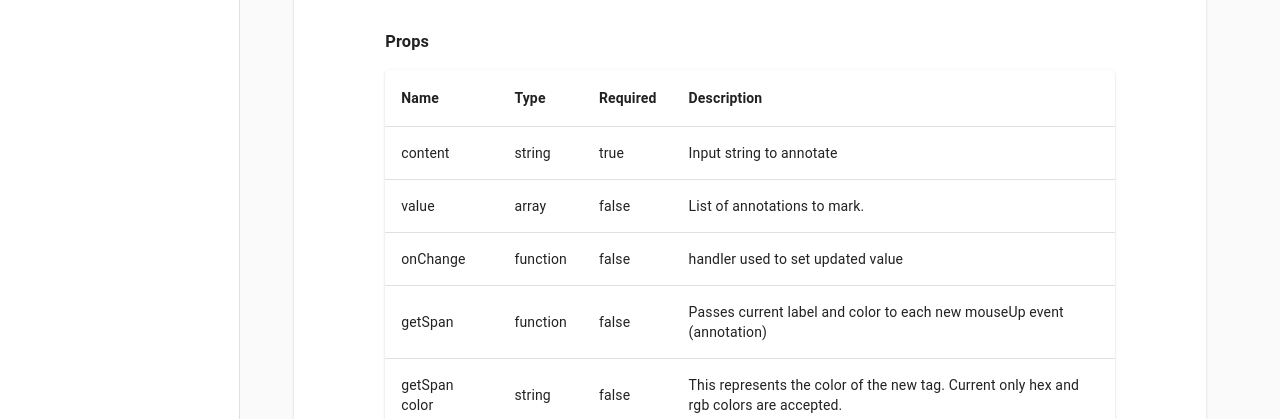
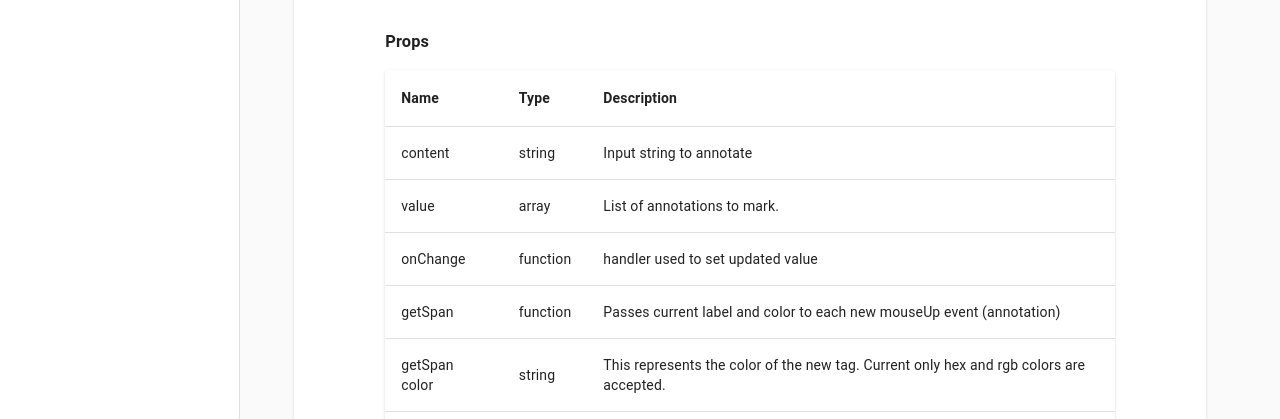
Before and after one commit to smhaley/react-text-annotate-blend, a React (Create React App) app: page / in a window 1280 px wide. Shown: the part 381-800 px from the top of the page. Built offline with nearby package versions, Linux system fonts and the light colour scheme.

Commit message:
update props

```diff
--- a/public/index.html
+++ b/public/index.html
@@ -23,7 +23,7 @@
       work correctly both with client-side routing and a non-root public URL.
       Learn how to configure a non-root public URL by running `npm run build`.
     -->
-    <title>React App</title>
+    <title>react-text-annotate-blend</title>
   </head>
   <body>
     <noscript>You need to enable JavaScript to run this app.</noscript>
--- a/src/demo_components/Demo.tsx
+++ b/src/demo_components/Demo.tsx
@@ -7,7 +7,7 @@ import Select from "@material-ui/core/Select";
 import MenuItem from "@material-ui/core/MenuItem";
 import FormControl from "@material-ui/core/FormControl";
 import useIntersectionObserver from "./useIntersectionObserver";
-import Install from "./Install"
+import Install from "./Install";
 import { LiveProvider, LiveEditor, LiveError, LivePreview } from "react-live";
 import github from "prism-react-renderer/themes/github";
 
@@ -26,25 +26,25 @@ const useStyles = makeStyles((theme) => ({
 
 const init = [
   {
-    start: 6,
-    end: 14,
-    text: "are many",
-    tag: "tagA",
-    color: "rgb(179, 245, 66)",
+    start: 10,
+    end: 22,
+    text: "many stories",
+    tag: "tagC",
+    color: "#4b46cd",
   },
   {
-    start: 10,
-    end: 23,
-    text: "many stories ",
-    tag: "tagC",
-    color: "#4B46CD",
+    start: 15,
+    end: 28,
+    text: "stories about",
+    tag: "tagB",
+    color: "#42f5f5",
   },
   {
-    start: 78,
-    end: 82,
-    text: "road",
-    tag: "tagB",
-    color: "#42f5f5",
+    start: 120,
+    end: 124,
+    text: "each",
+    tag: "tagC",
+    color: "#4b46cd",
   },
 ];
 
@@ -157,7 +157,7 @@ const Demo2: React.FC<DemoProps> = ({ activeHandler, clickSection }) => {
     if (codeVisible) {
       activeHandler(1);
     }
-  }, [demoEntry, codeEntry]);
+  }, [demoEntry, codeEntry, activeHandler]);
 
   useEffect(() => {
     const node = refs[clickSection];
@@ -167,6 +167,7 @@ const Demo2: React.FC<DemoProps> = ({ activeHandler, clickSection }) => {
         block: "start",
       });
     }
+    // eslint-disable-next-line react-hooks/exhaustive-deps
   }, [clickSection]);
 
   return (
@@ -174,7 +175,7 @@ const Demo2: React.FC<DemoProps> = ({ activeHandler, clickSection }) => {
       <Box pt={2}>
         <h3>TextAnnotateBlend</h3>
       </Box>
-      <Install/>
+      <Install />
       <Box pl={2} mb={2}>
         Simply highlight to tag & click to untag
       </Box>
@@ -189,7 +190,6 @@ const Demo2: React.FC<DemoProps> = ({ activeHandler, clickSection }) => {
           <Box pb={3}>
             <Paper elevation={2} className={classes.liveCode}>
               <LiveEditor theme={github} />
-
               <Box className={classes.error}>
                 <LiveError />
               </Box>
--- a/src/demo_components/Props.tsx
+++ b/src/demo_components/Props.tsx
@@ -15,36 +15,32 @@ const useStyles = makeStyles({
   },
 });
 
-const makeRow = (name: string, type: any, required: string, desc: string) => {
-  return { name, type, required, desc };
+const makeRow = (name: string, type: any, desc: string) => {
+  return { name, type, desc };
 };
 
 const rows = [
-  makeRow("content", "string", "true", "Input string to annotate"),
-  makeRow("value", "array", "false", "List of annotations to mark. "),
-  makeRow("onChange", "function", "false", "handler used to set updated value"),
+  makeRow("content", "string", "Input string to annotate"),
+  makeRow("value", "array", "List of annotations to mark. "),
+  makeRow("onChange", "function",  "handler used to set updated value"),
   makeRow(
     "getSpan",
     "function",
-    "false",
     "Passes current label and color to each new mouseUp event (annotation)"
   ),
   makeRow(
     "getSpan color",
     "string",
-    "false",
     "This represents the color of the new tag. Current only hex and rgb colors are accepted."
   ),
   makeRow(
     "getSpan tag",
     "string",
-    "false",
     "Represents the label on subsequent tags."
   ),
   makeRow(
     "style",
     "function",
-    "false",
     "Style attributed to the text container."
   ),
 ];
@@ -68,9 +64,6 @@ const Props: React.FC = () => {
                 <b>Type</b>
               </TableCell>
               <TableCell align="left">
-                <b>Required</b>
-              </TableCell>
-              <TableCell align="left">
                 <b>Description</b>
               </TableCell>
             </TableRow>
@@ -82,7 +75,6 @@ const Props: React.FC = () => {
                   {row.name}
                 </TableCell>
                 <TableCell align="left">{row.type}</TableCell>
-                <TableCell align="left">{row.required}</TableCell>
                 <TableCell align="left">{row.desc}</TableCell>
               </TableRow>
             ))}
--- a/src/demo_components/Section.tsx
+++ b/src/demo_components/Section.tsx
@@ -1,4 +1,4 @@
-import React, { RefObject, useRef, useEffect, MutableRefObject } from "react";
+import React, { useEffect, MutableRefObject } from "react";
 import useIntersectionObserver from "./useIntersectionObserver";
 
 // interface Props {
@@ -12,24 +12,24 @@ type Props = {
 };
 
 const Section = React.forwardRef<HTMLDivElement, Props>((props, ref) => {
+  const {activeHandler, index, children} = props
 
   const node = ref as MutableRefObject<HTMLDivElement>;
 
   const entry = useIntersectionObserver(node, {
 
     threshold: 0,
-    // root = null,
     rootMargin: "-50% 0px -50% 0px",
     freezeOnceVisible: false});
 
   useEffect(() => {
     const isVisible = !!entry?.isIntersecting;
     if (isVisible) {
-      props.activeHandler(props.index);
+      activeHandler(index);
     }
-  }, [entry]);
+  }, [entry, activeHandler, index]);
 
-  return <div ref={node}>{props.children}</div>;
+  return <div ref={node}>{children}</div>;
 });
 
 export default Section;
--- a/src/index.tsx
+++ b/src/index.tsx
@@ -16,11 +16,11 @@ const theme = createMuiTheme({
 });
 
 ReactDOM.render(
-  <React.StrictMode>
+  <>
       <ThemeProvider theme={theme}>
       <App />
     </ThemeProvider>
-  </React.StrictMode>,
+  </>,
   document.getElementById('root')
 );
 
```
Also changed, not shown: public/manifest.json.
